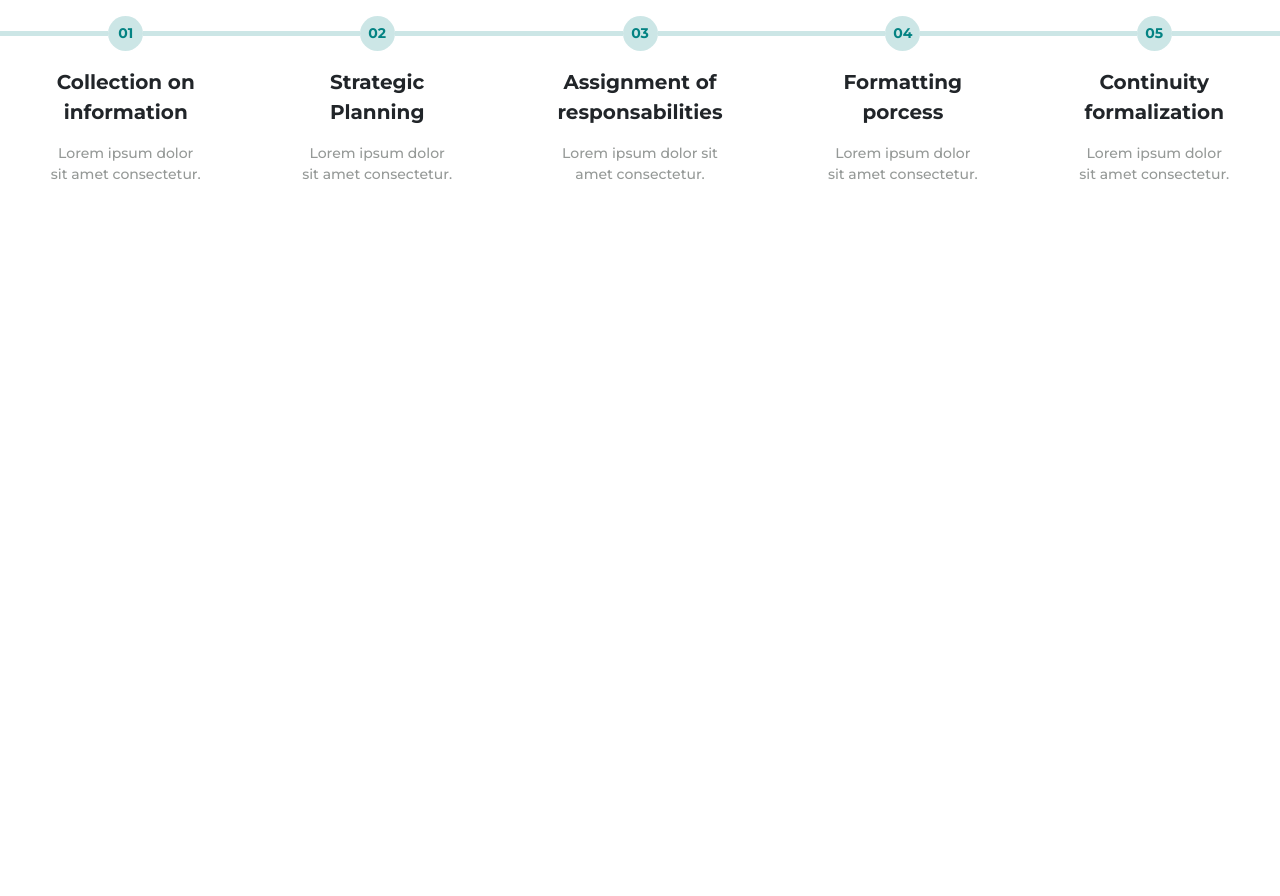
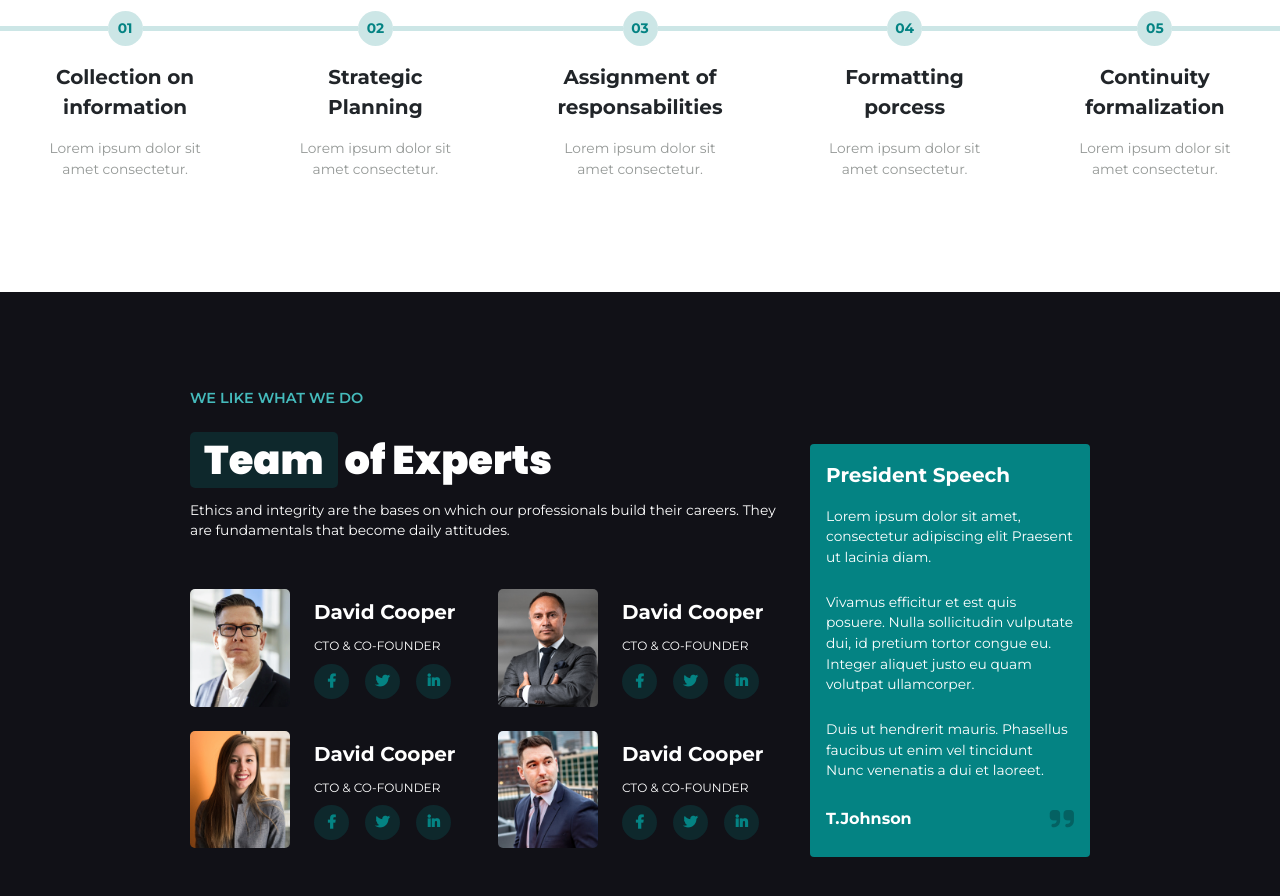
Before and after one commit to StefanoSax93/proj-html-vuejs, a Vue app: page / in a window 1280 px wide. Shown: the part 2380-3276 px from the top of the page. Before the commit the page ends 2677 px from the top, so only its background shows below. Built offline with nearby package versions, Linux system fonts and the light colour scheme.

Commit message:
aggiunta sezione team

```diff
--- a/src/App.vue
+++ b/src/App.vue
@@ -47,7 +47,7 @@ export default {
 
 #app {
   font-family: Montserrat, sans-serif;
-  font-size: 14px;
+  font-size: 13.8px;
 }
 .gapped {
   gap: 30px;
--- a/src/assets/scss/_main.scss
+++ b/src/assets/scss/_main.scss
@@ -10,6 +10,9 @@
 }
 .bg_light {
     background-color: $color-bg-light;
+}
+.bg_primary {
+    background-color: $color-primary;
 }
 .text_primary {
     color: $color-primary;
@@ -38,5 +41,14 @@
 }
 p {
     color: $p-text-color;
-    font-weight: 500;
+    font-weight: 400;
 }
+.board {
+    background-color: $color-primary-opaque;
+    width: 35px;
+    aspect-ratio: 1/1;
+    line-height: 35px;
+    border-radius: 50%;
+    font-weight: bold;
+    color: $color-primary;
+}
--- a/src/components/ProcessManagement.vue
+++ b/src/components/ProcessManagement.vue
@@ -48,13 +48,4 @@ export default {
 .line {
     border-bottom:5px solid $color-primary-opaque;
 }
-.board {
-    background-color: $color-primary-opaque;
-    width: 35px;
-    aspect-ratio: 1/1;
-    line-height: 35px;
-    border-radius: 50%;
-    font-weight: bold;
-    color: $color-primary;
-}
 </style>
--- a/src/components/TheMain.vue
+++ b/src/components/TheMain.vue
@@ -4,6 +4,7 @@
         <TheCompany/>
         <TheServices/>
         <ProcessManagement/>
+        <TheTeam/>
     </div>
 </template>
 
@@ -12,11 +13,12 @@ import InsuranceConsulting from './InsuranceConsulting.vue';
 import TheCompany from './TheCompany.vue';
 import TheServices from './TheServices.vue';
 import ProcessManagement from './ProcessManagement.vue';
+import TheTeam from './TheTeam.vue';
 
 
     export default {
         name: 'TheMain',
-        components: { InsuranceConsulting, TheCompany, TheServices, ProcessManagement },
+        components: { InsuranceConsulting, TheCompany, TheServices, ProcessManagement , TheTeam },
     }
 
 </script>
--- /dev/null
+++ b/src/components/TheTeam.vue
@@ -0,0 +1,78 @@
+<template>
+    <div class="bg_dark py-5">
+        <div class="my-container py-5">
+            <div class="subtitle">we like what we do</div>
+            <div class="row gap-1">
+                <div class="col-8">
+                    <div class="title text-white"><span class="title-bg">Team</span>of Experts</div>
+                    <p class="text-white mb-5">
+                        Ethics and integrity are the bases on which our professionals build their careers.
+                        They are fundamentals that become daily attitudes.
+                    </p>
+                    <div class="row ">
+                        <div class="col-6 text-white mb-4" v-for="(member,i) in TeamList()" :key="i">
+                            <div class="d-flex gap-3">
+                                <img :src="`img/${member.img}`" alt="" class="img-style">
+                                <div class="p-2">
+                                    <div class="mb-2 fs-5 fw-bold">{{member.name}}</div>
+                                    <div class="text-uppercase mb-2"><small>{{member.role}}</small></div>
+                                    <div class="d-flex text_primary gap-3 text-center">
+                                        <i class="fa-brands board fa-facebook-f"></i>
+                                        <i class="fa-brands board fa-twitter"></i>
+                                        <i class="fa-brands board fa-linkedin-in"></i>
+                                    </div>
+                                </div>
+                            </div>
+                        </div>
+                    </div>
+                </div>
+                <div class="col mt-4">
+                    <div class="bg_primary p-3 rounded text-white">
+                        <div class="fs-5 fw-bold mb-3">President Speech</div>
+                        <p class="mb-4 text-white">
+                            Lorem ipsum dolor sit amet,
+                            consectetur adipiscing elit
+                            Praesent ut lacinia diam.
+                        </p>
+                        <p class="mb-4 text-white">
+                            Vivamus efficitur et est quis
+                            posuere. Nulla sollicitudin vulputate
+                            dui, id pretium tortor congue eu.
+                            Integer aliquet justo eu quam
+                            volutpat ullamcorper.
+                        </p>
+                        <p class="mb-4 text-white">
+                            Duis ut hendrerit mauris. Phasellus
+                            faucibus ut enim vel tincidunt
+                            Nunc venenatis a dui et laoreet.
+                        </p>
+                        <div class="d-flex justify-content-between align-items-center mb-2">
+                            <div class="fs-6 text-white fw-bold">T.Johnson</div>
+                            <i class="fa-solid fa-2x fa-quote-right" style="color: #046162;"></i>
+                        </div>
+                    </div>
+                </div>
+            </div>
+        </div>
+    </div>
+</template>
+
+<script>
+import {state} from '../store'
+export default {
+    name: 'TheTeam',
+    methods: {
+        TeamList() {
+            return state.TeamList
+        }
+    }
+}
+
+</script>
+
+<style lang="scss" scoped>
+.img-style {
+    max-width: 100px;
+    border-radius: 5px;
+}
+</style>
--- a/src/store.js
+++ b/src/store.js
@@ -22,5 +22,11 @@ export const state = Vue.observable({
         {id:'03', title:'Assignment of responsabilities'},
         {id:'04', title:'Formatting porcess'},
         {id:'05', title:'Continuity formalization'},
+    ],
+    TeamList: [
+        {img:'team-1.jpg', name:'David Cooper', role: 'cto & co-founder'},
+        {img:'team-3.jpg', name:'David Cooper', role: 'cto & co-founder'},
+        {img:'team-2.jpg', name:'David Cooper', role: 'cto & co-founder'},
+        {img:'team-4.jpg', name:'David Cooper', role: 'cto & co-founder'}
     ]
 })
```
